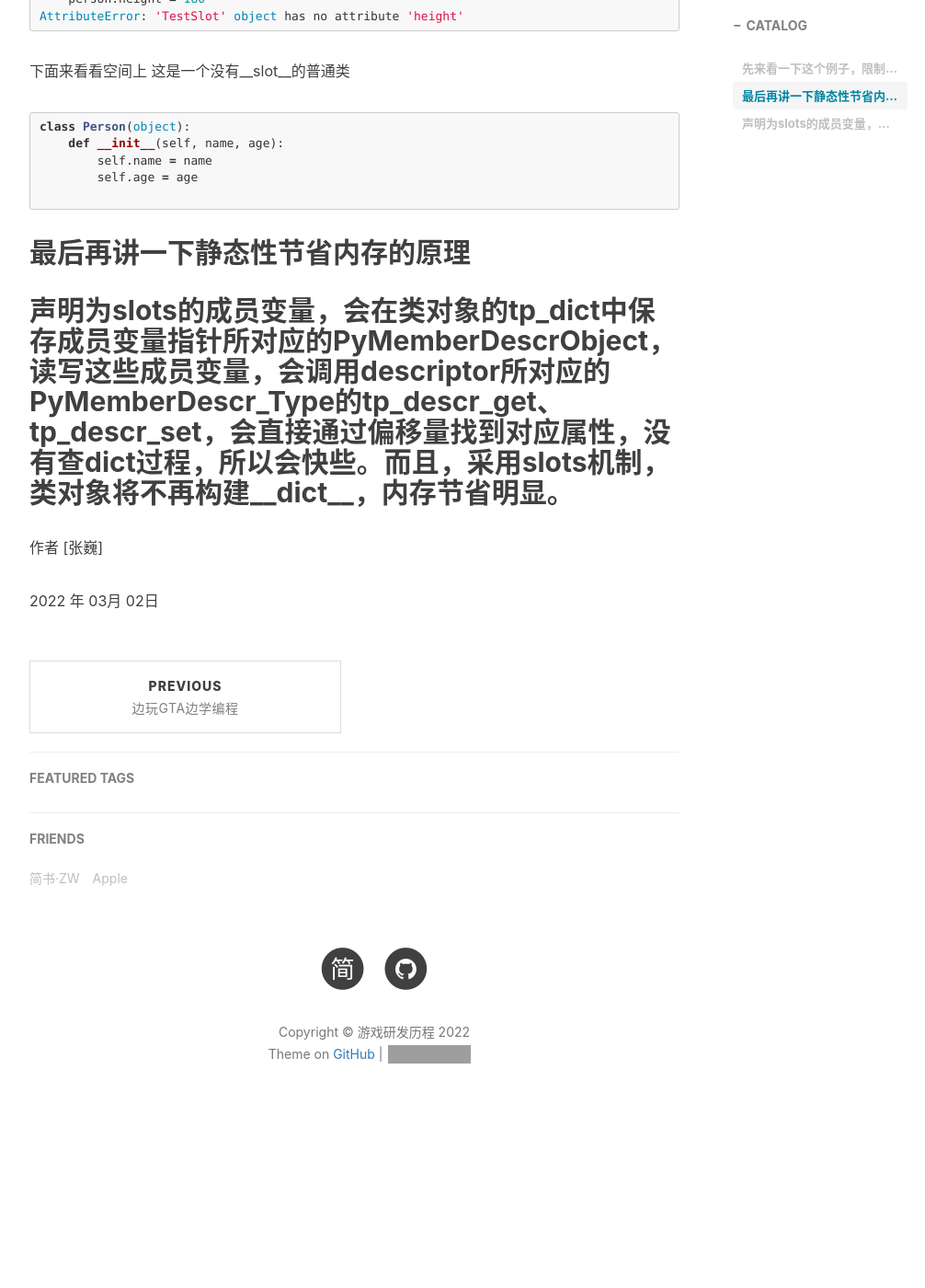
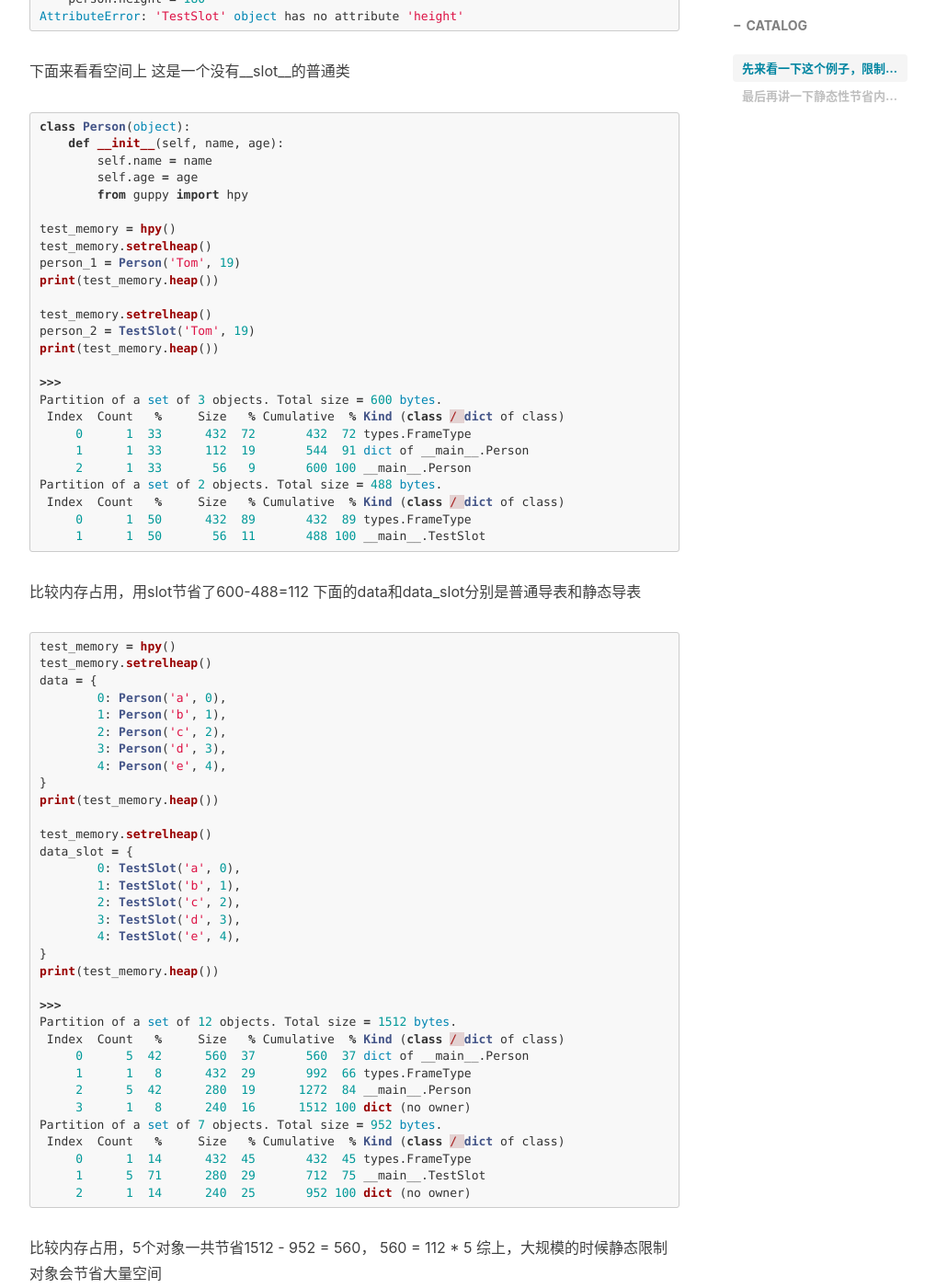
Before and after one commit to johnwayne1995/johnwayne1995.github.io, a Jekyll site: the page built from _posts/2022-03-02-Python大规模导表内存优化方法.md, in a window 1280 px wide and 1400 px high, scrolled down 1087 px. Shown: the whole window at 92% size, without its empty margins (233-1239 px from the left). Built offline with Jekyll 4.4.1, drawn with Linux system fonts in a browser that asks for light colours; nearby versions of some CDN libraries; comment, search, counter and statistics services are not loaded; before the commit the page ends 2337 px from its top, so only the background shows below that; grey boxes are pictures that could not be loaded.

Commit message:
Update 2022-03-02-Python大规模导表内存优化方法.md

````diff
--- a/_posts/2022-03-02-Python大规模导表内存优化方法.md
+++ b/_posts/2022-03-02-Python大规模导表内存优化方法.md
@@ -40,13 +40,71 @@
     def __init__(self, name, age):
         self.name = name
         self.age = age
+        from guppy import hpy
 
+test_memory = hpy()
+test_memory.setrelheap()
+person_1 = Person('Tom', 19)
+print(test_memory.heap())
+
+test_memory.setrelheap()
+person_2 = TestSlot('Tom', 19)
+print(test_memory.heap())
+
+>>>
+Partition of a set of 3 objects. Total size = 600 bytes.
+ Index  Count   %     Size   % Cumulative  % Kind (class / dict of class)
+     0      1  33      432  72       432  72 types.FrameType
+     1      1  33      112  19       544  91 dict of __main__.Person
+     2      1  33       56   9       600 100 __main__.Person
+Partition of a set of 2 objects. Total size = 488 bytes.
+ Index  Count   %     Size   % Cumulative  % Kind (class / dict of class)
+     0      1  50      432  89       432  89 types.FrameType
+     1      1  50       56  11       488 100 __main__.TestSlot
 ```
+比较内存占用，用slot节省了600-488=112
+下面的data和data_slot分别是普通导表和静态导表
+```python
+test_memory = hpy()
+test_memory.setrelheap()
+data = {
+	0: Person('a', 0),
+	1: Person('b', 1),
+	2: Person('c', 2),
+	3: Person('d', 3),
+	4: Person('e', 4),
+}
+print(test_memory.heap())
+
+test_memory.setrelheap()
+data_slot = {
+	0: TestSlot('a', 0),
+	1: TestSlot('b', 1),
+	2: TestSlot('c', 2),
+	3: TestSlot('d', 3),
+	4: TestSlot('e', 4),
+}
+print(test_memory.heap())
+
+>>>
+Partition of a set of 12 objects. Total size = 1512 bytes.
+ Index  Count   %     Size   % Cumulative  % Kind (class / dict of class)
+     0      5  42      560  37       560  37 dict of __main__.Person
+     1      1   8      432  29       992  66 types.FrameType
+     2      5  42      280  19      1272  84 __main__.Person
+     3      1   8      240  16      1512 100 dict (no owner)
+Partition of a set of 7 objects. Total size = 952 bytes.
+ Index  Count   %     Size   % Cumulative  % Kind (class / dict of class)
+     0      1  14      432  45       432  45 types.FrameType
+     1      5  71      280  29       712  75 __main__.TestSlot
+     2      1  14      240  25       952 100 dict (no owner)
+```
+比较内存占用，5个对象一共节省1512 - 952 = 560， 560 = 112 * 5
+综上，大规模的时候静态限制对象会节省大量空间
 
 ## 最后再讲一下静态性节省内存的原理
 
 声明为slots的成员变量，会在类对象的tp_dict中保存成员变量指针所对应的PyMemberDescrObject，读写这些成员变量，会调用descriptor所对应的PyMemberDescr_Type的tp_descr_get、tp_descr_set，会直接通过偏移量找到对应属性，没有查dict过程，所以会快些。而且，采用slots机制，类对象将不再构建\__dict__，内存节省明显。
-------
 
 作者 [张巍]
 
````
